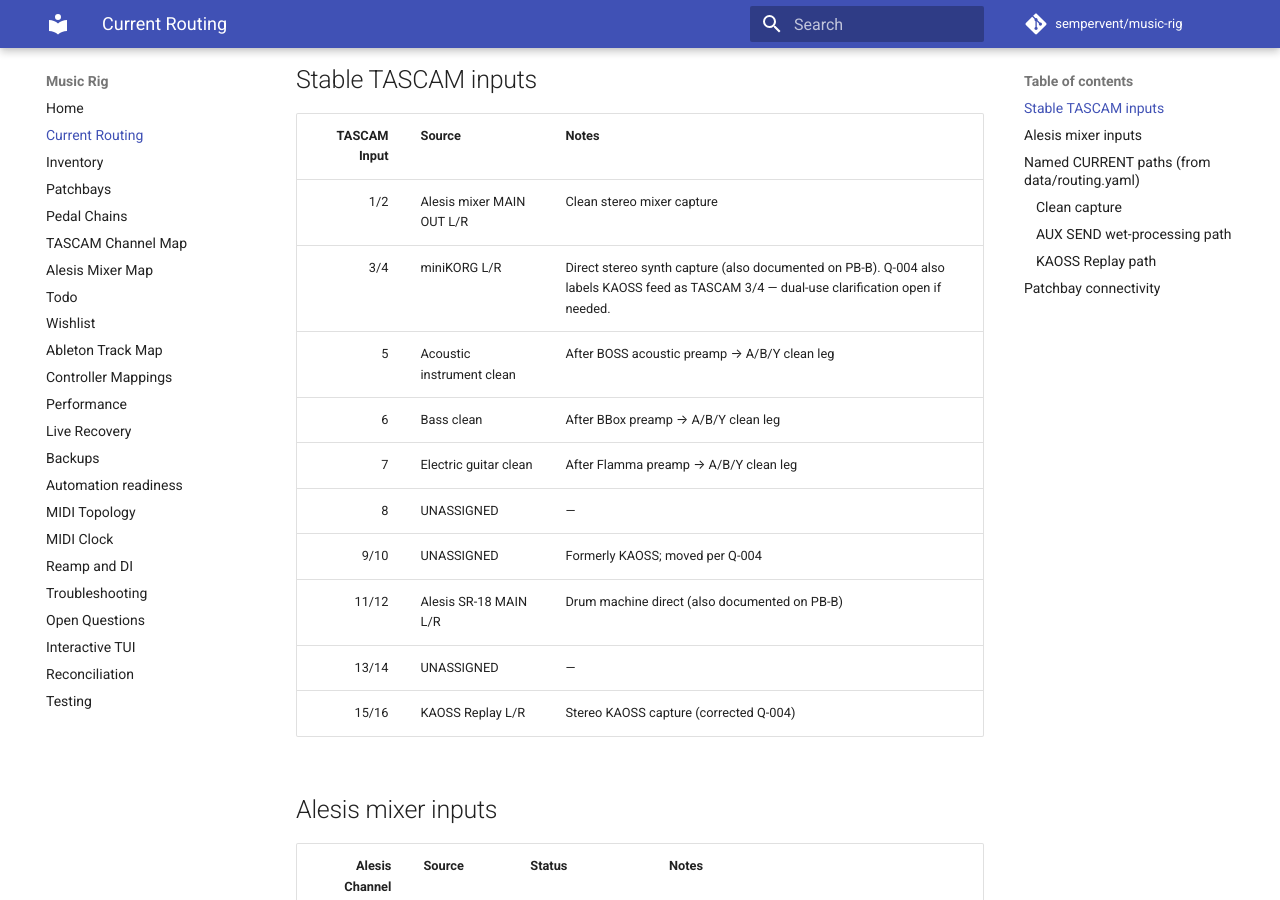
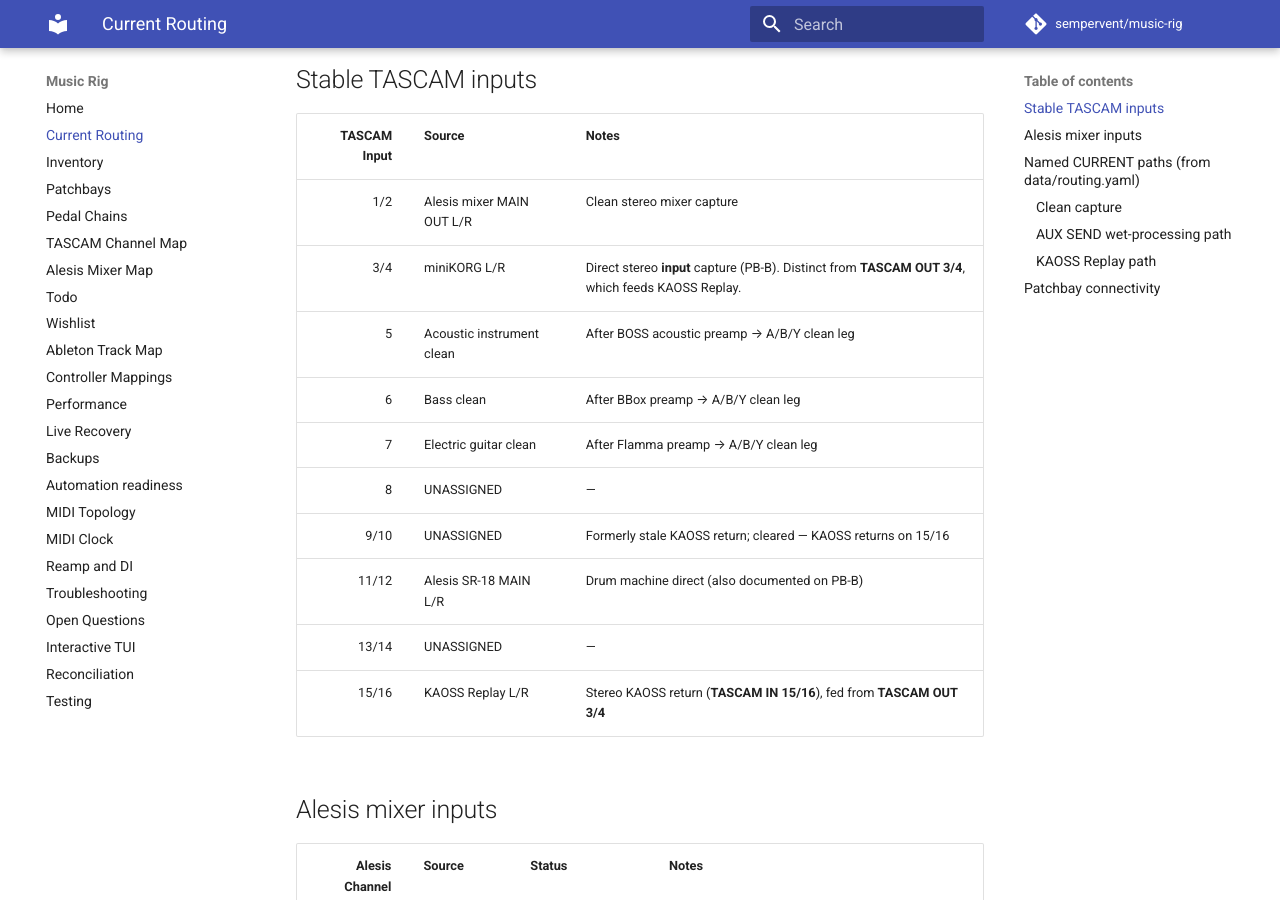
Before and after one commit to sempervent/music-rig, an MkDocs documentation site: the page built from docs/current-routing.md, in a window 1280 px wide and 900 px high, scrolled down 209 px. Built offline with MkDocs 1.6.1 and Material for MkDocs 9.7.7, drawn with Linux system fonts in a browser that asks for light colours; comment, search, counter and statistics services are not loaded; some of the changed text lies outside the part shown.

Commit message:
data: correct KAOSS Replay routing
Represent HUMAN Stage 23 correction as TASCAM OUT 3/4 → KAOSS Replay →
TASCAM IN 15/16 in CURRENT routing/Ableton notes and regenerate docs.

Co-authored-by: Cursor <cursoragent@cursor.com>

````diff
--- a/docs/current-routing.md
+++ b/docs/current-routing.md
@@ -7,15 +7,15 @@ Authoritative end-to-end overview of the **CURRENT** physical studio. For jack-l
 | TASCAM Input | Source | Notes |
 |---:|---|---|
 | 1/2 | Alesis mixer MAIN OUT L/R | Clean stereo mixer capture |
-| 3/4 | miniKORG L/R | Direct stereo synth capture (also documented on PB-B). Q-004 also labels KAOSS feed as TASCAM 3/4 — dual-use clarification open if needed. |
+| 3/4 | miniKORG L/R | Direct stereo **input** capture (PB-B). Distinct from **TASCAM OUT 3/4**, which feeds KAOSS Replay. |
 | 5 | Acoustic instrument clean | After BOSS acoustic preamp → A/B/Y clean leg |
 | 6 | Bass clean | After BBox preamp → A/B/Y clean leg |
 | 7 | Electric guitar clean | After Flamma preamp → A/B/Y clean leg |
 | 8 | UNASSIGNED | — |
-| 9/10 | UNASSIGNED | Formerly KAOSS; moved per Q-004 |
+| 9/10 | UNASSIGNED | Formerly stale KAOSS return; cleared — KAOSS returns on 15/16 |
 | 11/12 | Alesis SR-18 MAIN L/R | Drum machine direct (also documented on PB-B) |
 | 13/14 | UNASSIGNED | — |
-| 15/16 | KAOSS Replay L/R | Stereo KAOSS capture (corrected Q-004) |
+| 15/16 | KAOSS Replay L/R | Stereo KAOSS return (**TASCAM IN 15/16**), fed from **TASCAM OUT 3/4** |
 
 ## Alesis mixer inputs
 
@@ -113,9 +113,9 @@ Exact DIRTY and SPACE topologies: [Pedal Chains](pedal-chains.md) or `rig path s
 ### KAOSS Replay path
 
 ```text
-TASCAM 3/4
+TASCAM OUT 3/4
 -> KAOSS Replay
--> TASCAM 15/16
+-> TASCAM IN 15/16
 ```
 <!-- rig:routing:end -->
 
````
Also changed, not shown: docs/ableton-track-map.md (+1 -1 lines), docs/alesis-mixer-map.md (+1 -1 lines), docs/index.md (+2 -2 lines), 4 other files.
